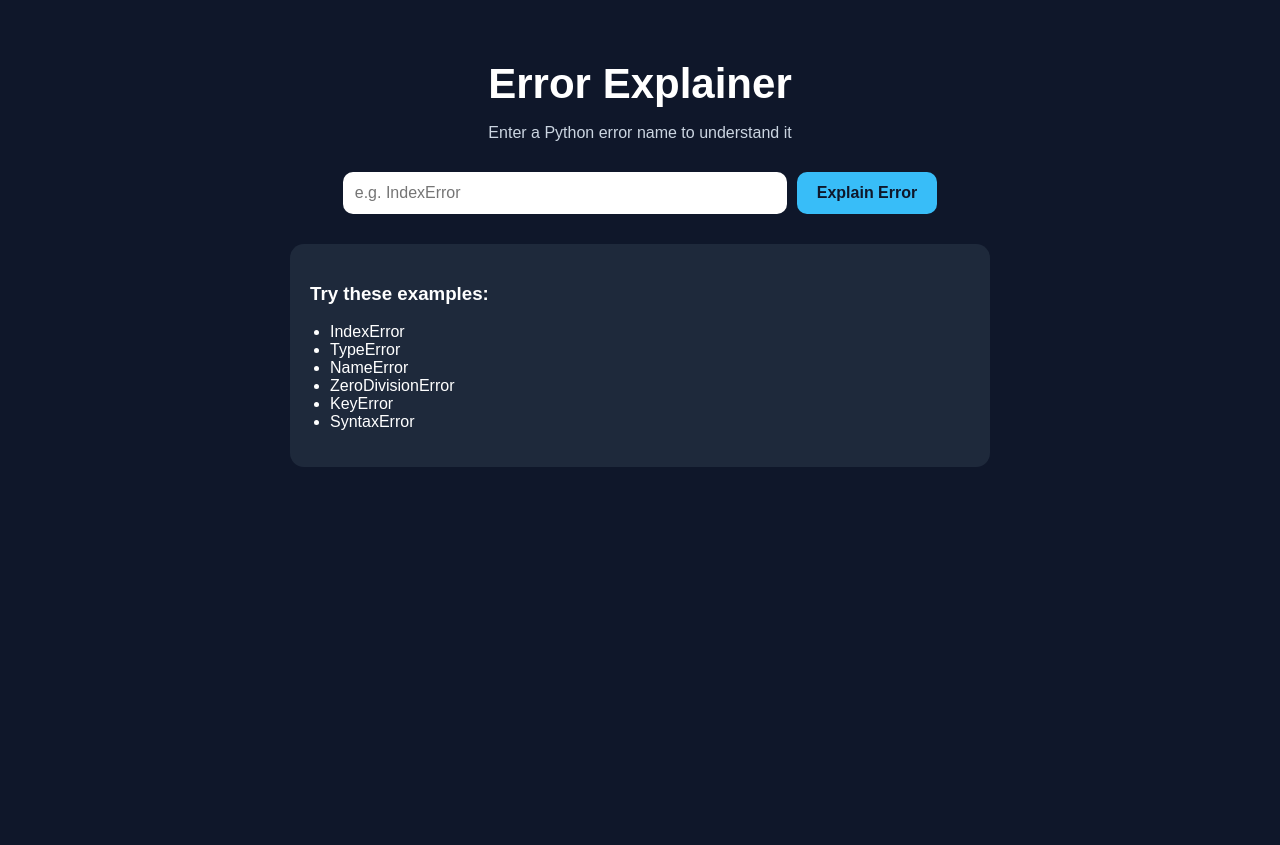
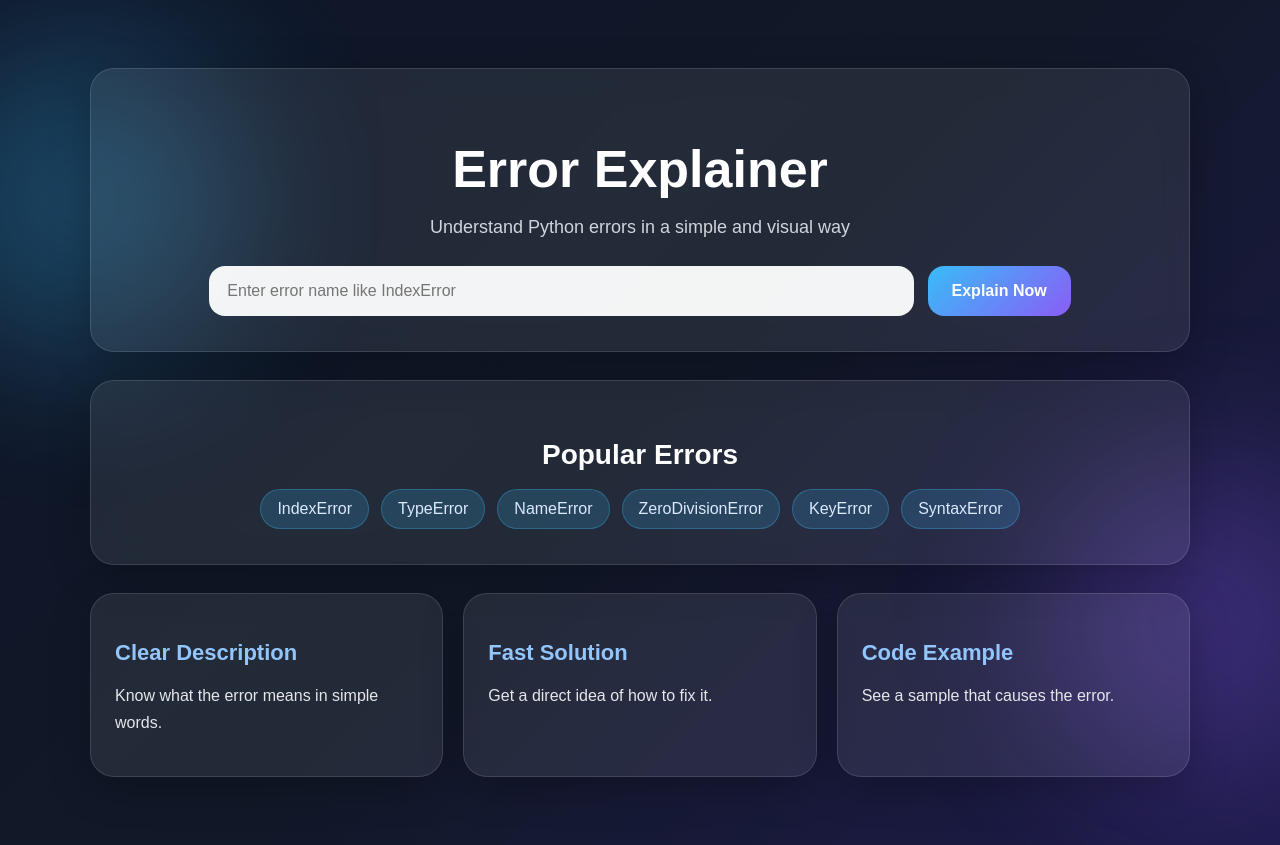
Before and after one commit to NaCL-36/programming_project, a Flask app: page / in a window 1280 px wide. Before the commit the page ends 467 px from the top, so only its background shows below. Run offline with Flask 3, Linux system fonts and the light colour scheme.

Commit message:
improved website design and interactivity

```diff
--- a/static/style.css
+++ b/static/style.css
@@ -1,96 +1,245 @@
-body {
+[4/8/2026 10:42 AM] Eng/سالييييم: * {
     margin: 0;
     padding: 0;
-    font-family: Arial, sans-serif;
-    background: #0f172a;
-    color: #ffffff;
+    box-sizing: border-box;
 }
 
-.container {
-    width: 80%;
-    max-width: 700px;
-    margin: 60px auto;
+body {
+    font-family: Arial, sans-serif;
+    background: linear-gradient(135deg, #0f172a, #111827, #1e1b4b);
+    color: white;
+    min-height: 100vh;
+    overflow-x: hidden;
+    position: relative;
+}
+
+.page-wrapper {
+    width: 90%;
+    max-width: 1100px;
+    margin: 0 auto;
+    padding: 60px 20px;
+    position: relative;
+    z-index: 2;
+}
+
+.hero-card,
+.examples-card,
+.result-card,
+.feature-box,
+.info-box {
+    background: rgba(255, 255, 255, 0.08);
+    border: 1px solid rgba(255, 255, 255, 0.12);
+    backdrop-filter: blur(14px);
+    border-radius: 24px;
+    box-shadow: 0 10px 40px rgba(0, 0, 0, 0.25);
+}
+
+.hero-card,
+.examples-card,
+.result-card {
+    padding: 35px;
+    margin-bottom: 28px;
+}
+
+.hero-card h1,
+.result-card h1 {
+    font-size: 52px;
+    margin-bottom: 14px;
     text-align: center;
 }
 
-h1 {
-    font-size: 42px;
-    margin-bottom: 10px;
+.subtitle {
+    text-align: center;
+    color: #d1d5db;
+    font-size: 18px;
+    margin-bottom: 28px;
 }
 
-.subtitle {
-    color: #cbd5e1;
-    margin-bottom: 30px;
+.search-form {
+    display: flex;
+    gap: 14px;
+    justify-content: center;
+    flex-wrap: wrap;
 }
 
-.form-box {
-    display: flex;
-    gap: 10px;
-    justify-content: center;
-    flex-wrap: wrap;
-    margin-bottom: 30px;
+.search-form input {
+    width: 65%;
+    min-width: 270px;
+    padding: 16px 18px;
+    border: none;
+    outline: none;
+    border-radius: 16px;
+    font-size: 16px;
+    background: rgba(255, 255, 255, 0.95);
+    color: #111827;
+    transition: transform 0.25s ease, box-shadow 0.25s ease;
 }
 
-input[type="text"] {
-    width: 60%;
-    min-width: 260px;
-    padding: 12px;
-    border: none;
-    border-radius: 10px;
-    font-size: 16px;
-    outline: none;
+.search-form input:focus {
+    transform: scale(1.02);
+    box-shadow: 0 0 0 4px rgba(56, 189, 248, 0.25);
 }
 
-button {
-    padding: 12px 20px;
+.search-form button,
+.back-btn {
+    padding: 15px 24px;
     border: none;
-    border-radius: 10px;
-    background: #38bdf8;
-    color: #0f172a;
+    border-radius: 16px;
+    background: linear-gradient(135deg, #38bdf8, #8b5cf6);
+    color: white;
+    font-size: 16px;
     font-weight: bold;
     cursor: pointer;
-    font-size: 16px;
+    text-decoration: none;
+    transition: transform 0.25s ease, box-shadow 0.25s ease, opacity 0.25s ease;
 }
 
-button:hover {
-    opacity: 0.9;
+.search-form button:hover,
+.back-btn:hover {
+    transform: translateY(-3px);
+    box-shadow: 0 10px 25px rgba(139, 92, 246, 0.35);
+    opacity: 0.95;
 }
 
-.examples {
-    text-align: left;
-    background: #1e293b;
-    padding: 20px;
-    border-radius: 14px;
-    margin-top: 20px;
+.examples-card h2 {
+    margin-bottom: 18px;
+    text-align: center;
+    font-size: 28px;
 }
 
-.examples ul {
-    padding-left: 20px;
+.chips {
+    display: flex;
+    flex-wrap: wrap;
+    gap: 12px;
+    justify-content: center;
 }
 
-.card {
-    background: #1e293b;
-    padding: 25px;
-    border-radius: 14px;
-    text-align: left;
-    margin-top: 20px;
+.chips span {
+    background: rgba(56, 189, 248, 0.18);
+    color: #dbeafe;
+    padding: 10px 16px;
+    border-radius: 999px;
+    border: 1px solid rgba(56, 189, 248, 0.3);
+    transition: transform 0.25s ease, background 0.25s ease;
+}
+
+.chips span:hover {
+    transform: scale(1.06);
+    background: rgba(139, 92, 246, 0.25);
+}
+
+.features-grid {
+    display: grid;
+    grid-template-columns: repeat(auto-fit, minmax(220px, 1fr));
+    gap: 20px;
+}
+
+.feature-box {
+    padding: 24px;
+    transition: transform 0.25s ease, border-color 0.25s ease;
+}
+
+.feature-box:hover {
+    transform: translateY(-6px);
+    border-color: rgba(56, 189, 248, 0.5);
+}
+
+.feature-box h3,
+.info-box h3 {
+    margin-bottom: 12px;
+    font-size: 22px;
+    color: #93c5fd;
+}
+
+.feature-box p,
+.info-box p {
+    color: #e5e7eb;
+    line-height: 1.7;
+}
+
+.info-box {
+    padding: 24px;
+    margin-bottom: 18px;
 }
 
 pre {
-    background: #0b1120;
-    color: #93c5fd;
-    padding: 15px;
-    border-radius: 10px;
+    background: rgba(15, 23, 42, 0.9);
+    color: #c4b5fd;
+    padding: 18px;
+    border-radius: 16px;
     overflow-x: auto;
+    margin-top: 10px;
+    font-size: 15px;
+    line-height: 1.6;
 }
 
 .back-btn {
     display: inline-block;
-    margin-top: 20px;
-    text-decoration: none;
+    margin-top: 12px;
+}
+
+.result-card {
+    max-width: 850px;
+    margin: 0 auto;
+}
+
+.background-glow {
+    position: fixed;
+    width: 320px;
+    height: 320px;
+    border-radius: 50%;
+    filter: blur(80px);
+    opacity: 0.28;
+    z-index: 0;
+}
+
+.glow-1 {
     background: #38bdf8;
-    color: #0f172a;
-    padding: 10px 18px;
-    border-radius: 10px;
-    font-weight: bold;
+    top: 40px;
+    left: -80px;
 }
+
+.glow-2 {
+    background: #8b5cf6;
+    bottom: 20px;
+    right: -80px;
+}
+
+.fade-in {
+    animation: fadeUp 0.8s ease forwards;
+    opacity: 0;
+    transform: translateY(20px);
+}
+
+.delay-1 {
+    animation-delay: 0.15s;
+}
+
+.delay-2 {
+    animation-delay: 0.3s;
+}
+
+@keyframes fadeUp {
+    to {
+        opacity: 1;
+        transform: translateY(0);
+    }
+}
+
+@media (max-width: 768px) {
+    .hero-card h1,
+    .result-card h1 {
+        font-size: 36px;
+    }
+[4/8/2026 10:42 AM] Eng/سالييييم: .subtitle {
+        font-size: 16px;
+    }
+
+    .search-form input {
+        width: 100%;
+    }
+
+    .search-form button {
+        width: 100%;
+    }
+}
--- a/templates/index.html
+++ b/templates/index.html
@@ -7,25 +7,49 @@
     <link rel="stylesheet" href="{{ url_for('static', filename='style.css') }}">
 </head>
 <body>
-    <div class="container">
-        <h1>Error Explainer</h1>
-        <p class="subtitle">Enter a Python error name to understand it</p>
+    <div class="background-glow glow-1"></div>
+    <div class="background-glow glow-2"></div>
 
-        <form action="/result" method="post" class="form-box">
-            <input type="text" name="error" placeholder="e.g. IndexError" required>
-            <button type="submit">Explain Error</button>
-        </form>
+    <div class="page-wrapper">
+        <div class="hero-card fade-in">
+            <h1>Error Explainer</h1>
+            <p class="subtitle">
+                Understand Python errors in a simple and visual way
+            </p>
 
-        <div class="examples">
-            <h3>Try these examples:</h3>
-            <ul>
-                <li>IndexError</li>
-                <li>TypeError</li>
-                <li>NameError</li>
-                <li>ZeroDivisionError</li>
-                <li>KeyError</li>
-                <li>SyntaxError</li>
-            </ul>
+            <form action="/result" method="post" class="search-form">
+                <input type="text" name="error" placeholder="Enter error name like IndexError" required>
+                <button type="submit">Explain Now</button>
+            </form>
+        </div>
+
+        <div class="examples-card fade-in delay-1">
+            <h2>Popular Errors</h2>
+            <div class="chips">
+                <span>IndexError</span>
+                <span>TypeError</span>
+                <span>NameError</span>
+                <span>ZeroDivisionError</span>
+                <span>KeyError</span>
+                <span>SyntaxError</span>
+            </div>
+        </div>
+
+        <div class="features-grid fade-in delay-2">
+            <div class="feature-box">
+                <h3>Clear Description</h3>
+                <p>Know what the error means in simple words.</p>
+            </div>
+
+            <div class="feature-box">
+                <h3>Fast Solution</h3>
+                <p>Get a direct idea of how to fix it.</p>
+            </div>
+
+            <div class="feature-box">
+                <h3>Code Example</h3>
+                <p>See a sample that causes the error.</p>
+            </div>
         </div>
     </div>
 </body>
```
Also changed, not shown: templates/result.html (+24 -6 lines).
